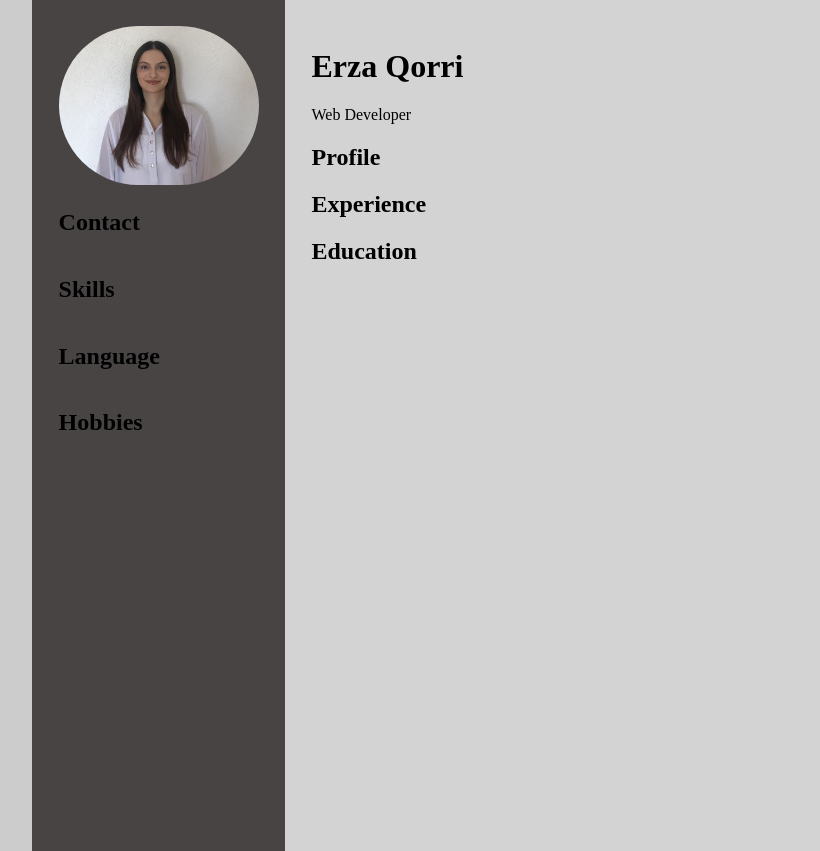
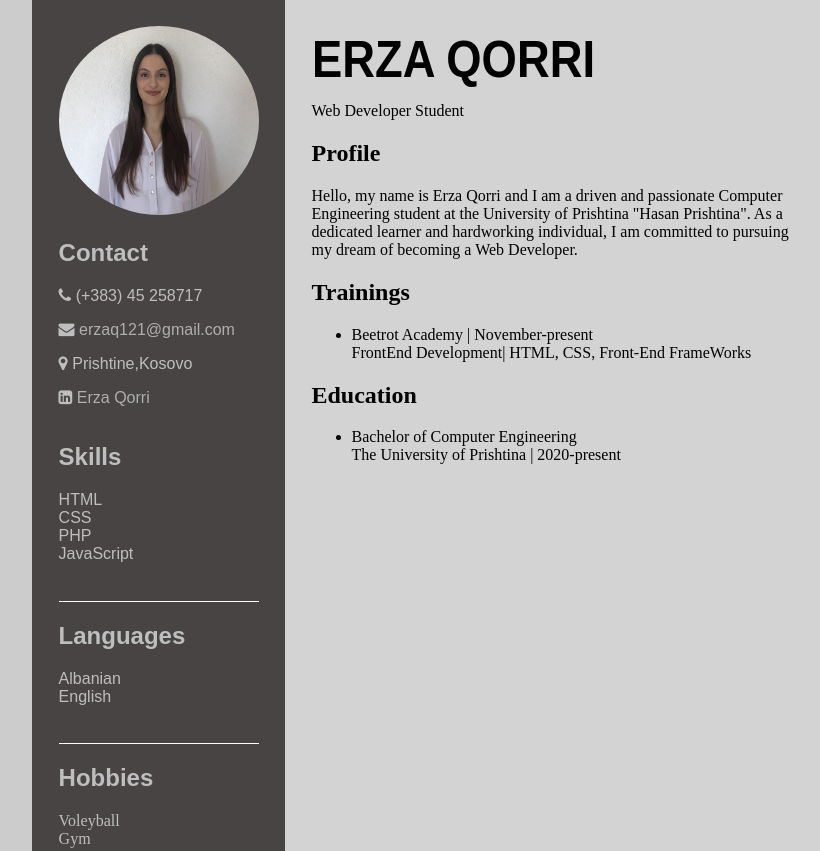
Before and after one commit to ErzaQorrii/My_CV, a website: page index.html in a window 1280 px wide. Shown: the top 851 px of the page, without its empty margins (211-1031 px from the left). Drawn offline with Linux system fonts and the light colour scheme.

Commit message:
Adding styling and icons to the CV

```diff
--- a/index.html
+++ b/index.html
@@ -3,9 +3,9 @@
 <head>
     <meta charset="UTF-8">
     <meta name="viewport" content="width=device-width, initial-scale=1.0">
-
+    <link href="https://maxcdn.bootstrapcdn.com/font-awesome/4.2.0/css/font-awesome.min.css" rel="stylesheet">
     <link rel="stylesheet" href="./style.css">
-    <title>Document</title>
+    <title>My CV</title>
 </head>
 <body>
     <page size="A4">
@@ -16,33 +16,130 @@
         </div>
         <div class="contact">
             <h2>Contact</h2>
+            <div class="contact_info">
+                <p>
+                    <i class="fa fa-phone contactIcon" aria-hidden="true"></i>
+                    (+383) 45 258717
+                </p>
+                <p>
+                    <i class="fa fa-envelope contactIcon" aria-hidden="true"></i>
+                    <a href="mailto:erzaq121@gmail.com">
+                        erzaq121@gmail.com
+                    </a>
+                </p>
+                <p>
+                    <i class="fa fa-map-marker contactIcon" aria-hidden="true"></i>
+                    Prishtine,Kosovo
+                </p>
+                <p>
+                    <i class="fa fa-linkedin-square contactIcon" aria-hidden="true"></i>
+                    <a href="https://www.linkedin.com/in/erza-qorri-268047295/">
+                        Erza Qorri
+                    </a>
+                </p>
+            </div>
+        </div>
 
-        </div>
+
         <div class="skills">
             <h2>Skills</h2>
+            <div class="info">
+                <div>
+                  <span>HTML</span>
+                </div>
+            </div>
+            <div class="info">
+                <div>
+                  <span>CSS</span>
+                </div>
+        </div>
+        <div class="info">
+            <div>
+                <span>PHP</span>
+              </div>
+        </div>
+        <div class="info">
+            <div>
+                <span>JavaScript</span>
+              </div>
+        </div>
+        </div>
+        <div class="item bottomLineSeparator"></div>
 
+        <div class="language">
+                <h2>Languages</h2>
+                    <div class="info">
+
+                    <span>Albanian</span>
                   </div>
-        <div class="language">
-            <h2>Language</h2>
+                  <div class="info">
+                    <div>
+                      <span>English</span>
+                    </div>
+            </div>
+              </div>
 
-        </div>
+
+        <div class="item bottomLineSeparator"></div>
         <div class="hobbies">
                 <h2>Hobbies</h2>
+                <div class="info">
 
+                    <span>Voleyball</span>
+                  </div>
+                  <div class="info">
+                    <div>
+                      <span>Gym</span>
+                    </div>
+            </div>
             </div>
         </div>
         <div class="main_content">
             <div class="title">
                 <h1>Erza Qorri</h1>
-            <p>Web Developer</p>
+                <p>Web Developer Student</p>
+            </div>
             <div class="profile"><h2>Profile</h2>
+                Hello, my name is Erza Qorri and I am a driven and
+                passionate Computer Engineering student at the University
+                of Prishtina "Hasan Prishtina". As a dedicated learner and
+                hardworking individual, I am committed to pursuing my
+                dream of becoming a Web Developer.
+                            </div>
+            <div class="experience"><h2>Trainings</h2>
+                <ul>
+                    <li>
+                      <div class="jobPosition">
+                        <span class="bolded">
+                            Beetrot Academy | November-present
+                            </span>
 
                       </div>
+                      <div class="projectName bolded">
+                        <span>
+                          FrontEnd Development| HTML, CSS, Front-End FrameWorks
+                        </span>
                       </div>
-        <div class="experience"><h2>Experience</h2>
+                    </li>
             </div>
             <div class="education"><h2>Education</h2>
+                <ul>
+                    <li>
+                      <div class="educationlevel">
+                        <span class="bolded">
+                            Bachelor of Computer Engineering
+                        </span>
+
                       </div>
+                      <div class="projectName bolded">
+                        <span>
+                            The University of Prishtina | 2020-present
+                        </span>
+                      </div>
+                    </li>
+            </div>
+
+        </div> </div>
 
     </div>
 </div>
--- a/style.css
+++ b/style.css
@@ -16,6 +16,8 @@ body
     flex-direction: row;
     width: 100%;
     height: 100%;
+
+
 }
 .left
 {width: 27%;
@@ -25,7 +27,13 @@ body
     flex-direction: column;
 
 }
-/* page[size="A4"]
+.left a
+{
+    color: #aeaeae;
+    text-decoration: none;
+}
+
+ page[size="A4"]
 {
     width: 21cm;
     height: 29.7cm;
@@ -34,11 +42,17 @@ body
 {
     size: 21cm 29.7cm;
     margin: 0mm;
-} */
-img
+}
+.picture img
 {
     width: 200px;
-    border-radius: 500px;
+    border-radius: 50%;
+    height: 5cm;
+}
+.picture img:hover
+{
+
+        transform: scale(1.2);
 }
 .main_content
 {
@@ -46,3 +60,55 @@ img
     padding: 0.7cm;
     background-color:rgb(211, 211, 211)
 }
+.contact,.skills,.language,.hobbies h2
+{
+    font-family: 'Archivo Narrow', sans-serif;
+
+}
+.contact_info {
+  color: #bebebe;
+    ;
+
+}
+.contact,.language,.hobbies h2{
+    color:  #bebebe;
+}
+/* .item {
+    padding-bottom: 0.7cm;
+    padding-top: 0.7cm;
+  }
+  .item h2{
+    margin-top: 0;
+  } */
+  .bottomLineSeparator {
+    border-bottom: 0.05cm solid white;
+  }
+  .info
+  {
+    display: flex;
+    flex-direction: row;
+    justify-content: space-between;
+     color: #bebebe;
+
+
+  }
+ .skills h2{
+    color: #bebebe;
+ }
+ .skills,.language
+ {
+    margin-bottom: 1cm;
+ }
+ .main_content h1
+ {
+    font-family: 'Julius Sans One', sans-serif;
+    font-weight: 300;
+    font-size: 1.2cm;
+    transform:scale(1,1.15);
+    margin-bottom: 0.2cm;
+    margin-top: 0.2cm;
+    text-transform: uppercase;
+ }
+ .title h1
+ {
+font-weight: bold; }
```
Lines whose indentation alone changed are shown as unchanged.
